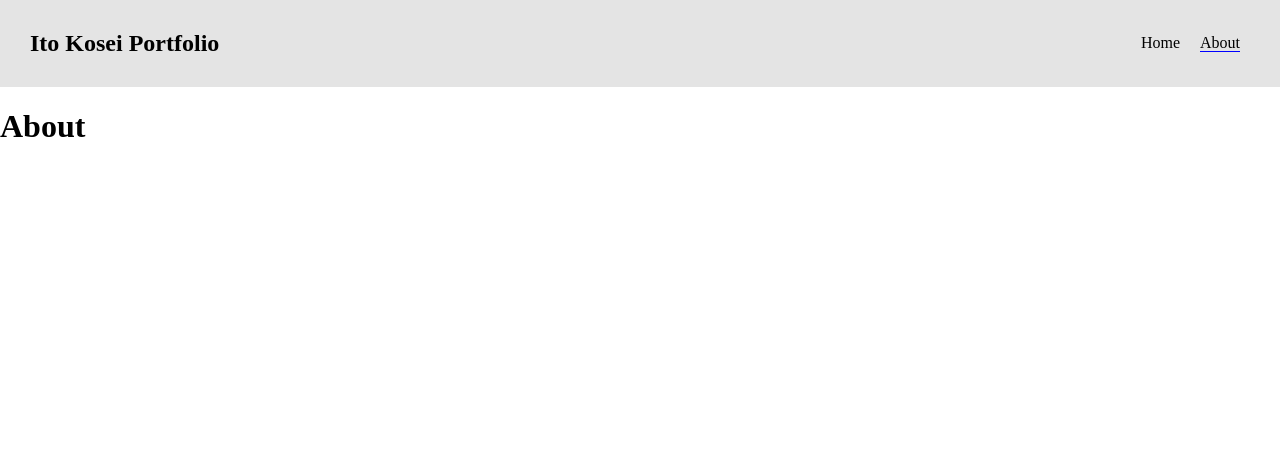
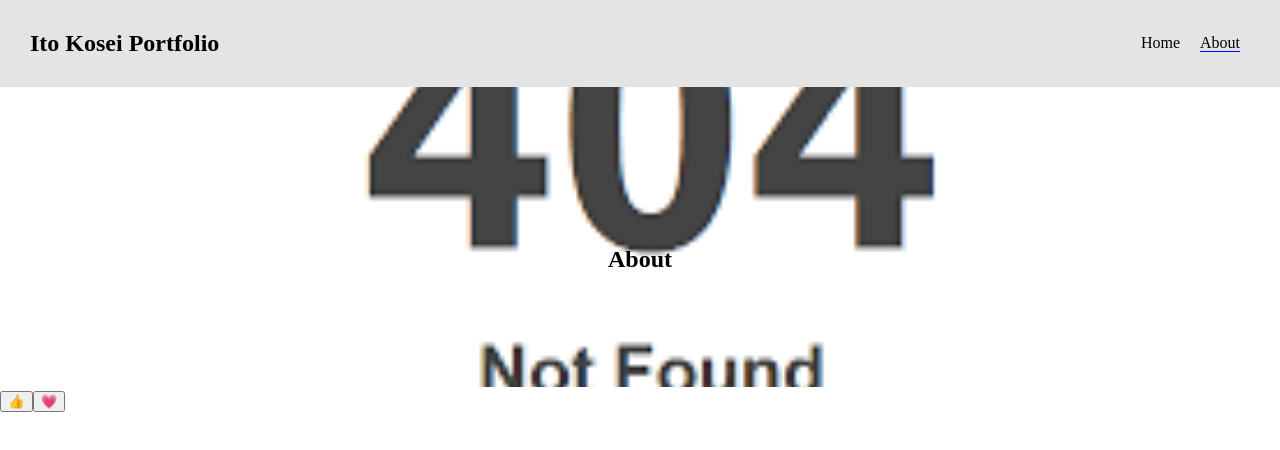
Before and after one commit to koush811/React-Tasks, a React (Vite) app: page /about in a window 1280 px wide. Shown: the top 450 px of the page. Built offline with nearby package versions, Linux system fonts and the light colour scheme.

Commit message:
メイン画像追加

```diff
--- a/src/components/about.jsx
+++ b/src/components/about.jsx
@@ -1,8 +1,21 @@
-
+import img from "../imgs/404.png"
+import "./components.css"
 
 function About(){
     return(
-        <h1>About</h1>
+        <>
+            <div className="title-content">
+                <img src={img} alt="" className="main-img"></img>
+                <h2 className="page-title">About</h2>
+            </div>
+
+            <div className="reaction-content">
+                <button className="good">👍</button>
+                <button className="hert">💗</button>
+            </div>
+        </>
+
+
     )
 }
 
--- a/src/components/components.css
+++ b/src/components/components.css
@@ -24,3 +24,21 @@ main{
     flex-direction: column;
     align-items: center;
 }
+
+.title-content{
+    position: relative;
+}
+
+.main-img{
+    width: 100vw;
+    object-fit: cover;
+    max-height: 300px;
+
+}
+
+.page-title{
+    position: absolute;
+    top: 50%;
+    left: 50%;
+    translate: -50% -50%;
+}
--- a/src/components/home.jsx
+++ b/src/components/home.jsx
@@ -1,12 +1,16 @@
 import "./components.css"
+import img from "../imgs/sample.png"
 
 function Home(){
     return(
         <>
             <main>
-                <div>
-                    <h2>About Me</h2>
+                <div className="title-content">
+                    <img src={img} alt="" className="main-img"></img>
+                    <h2 className="page-title">Home</h2>
                 </div>
+
+
             </main>
 
         </>
```
Also changed, not shown: src/data/data.js (added, +12 -0 lines), src/imgs/404.png (added), src/imgs/sample.png (added).
